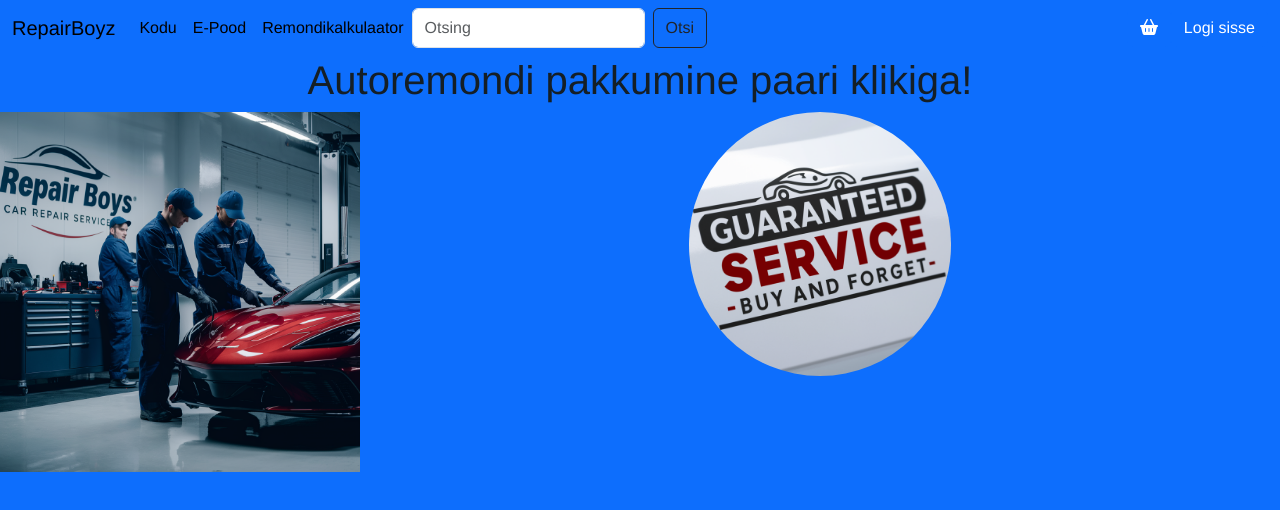
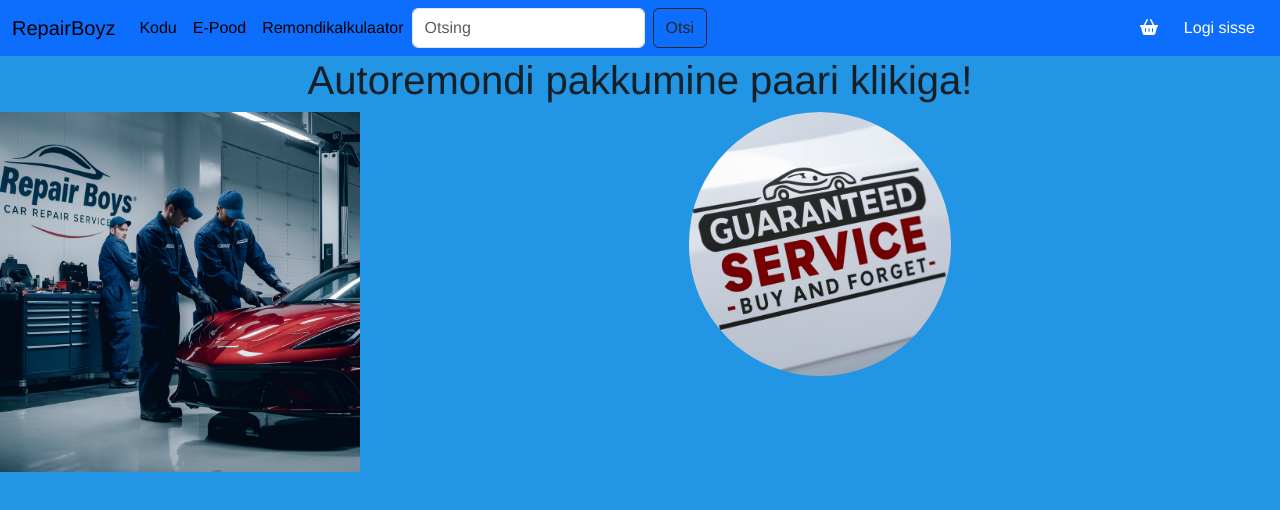
Before and after one commit to Romar-II/repairfront, a Vue app: page / in a window 1280 px wide. Shown: the top 510 px of the page. Built offline with nearby package versions, Linux system fonts and the light colour scheme.

Commit message:
F2-YEAR updated RepairMainCategory.vue

```diff
--- a/src/assets/style.css
+++ b/src/assets/style.css
@@ -13,7 +13,7 @@
     /* Make sure the background image is fixed so it doesn't scroll with content */
     background-attachment: fixed;
     /* Add some fallback background color */
-    background-color: #0d6efd; /* Fallback color */
+    background-color: #2295e5; /* Fallback color */
     /* Ensure content takes up the full height of the viewport */
     min-height: 100vh;
     /* Other styles for your app container */
```
